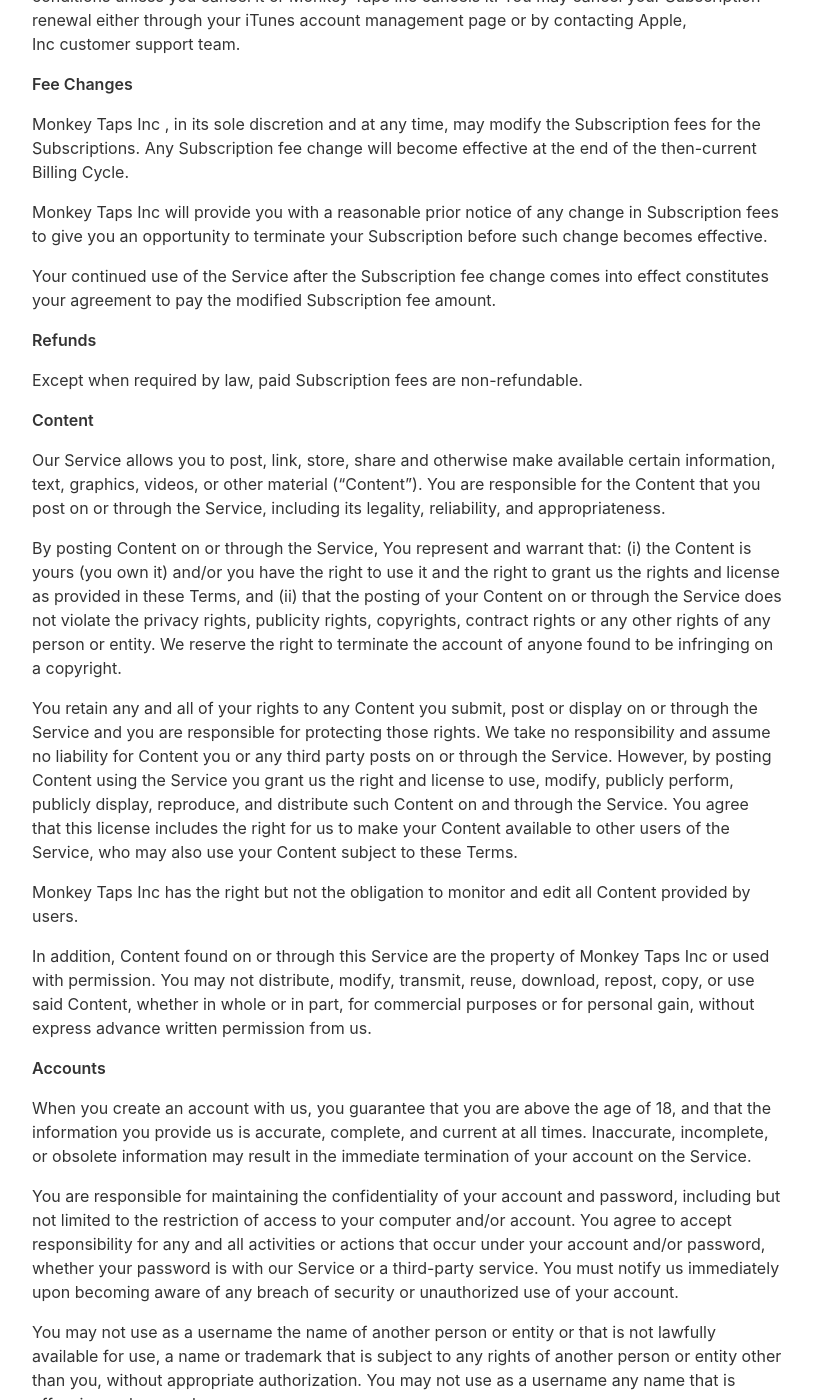
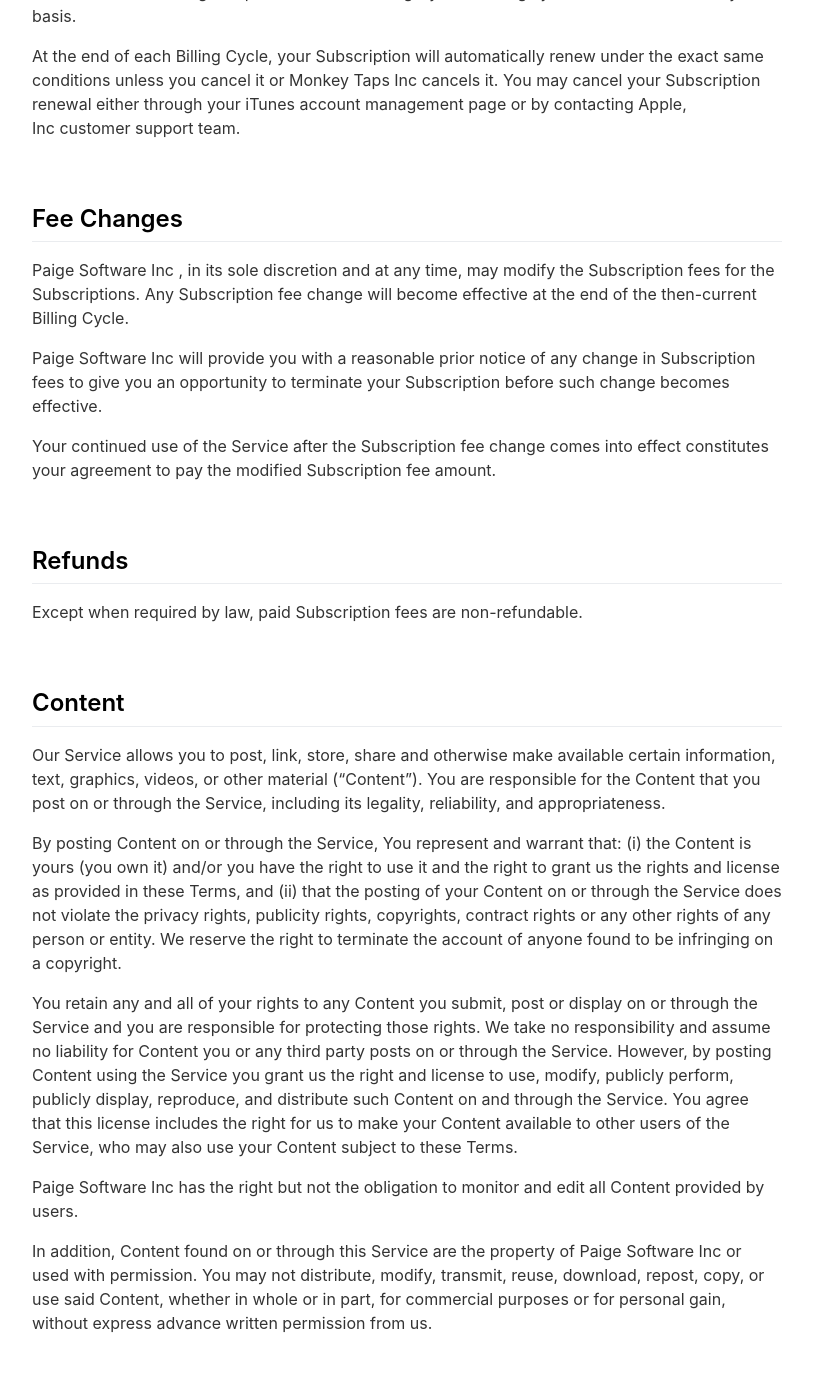
Before and after one commit to paigeshin/weight-reminder-web, a Jekyll site: the page built from _pages/termsofuse.md, in a window 1280 px wide and 1400 px high, scrolled down 860 px. Shown: the whole window, without its empty margins (233-1046 px from the left). Built offline with Jekyll 4.4.1, drawn with Linux system fonts in a browser that asks for light colours; nearby versions of some CDN libraries; some of the changed text lies outside the part shown.

Commit message:
terms of use

```diff
--- a/_pages/termsofuse.md
+++ b/_pages/termsofuse.md
@@ -1,45 +1,53 @@
 ---
 layout: page
-title: Temrs of Use
+title: Terms of Use
 include_in_header: false
 ---
 
 **Last updated**
-Sept 12, 2014
+Sept 12, 2021
 
 # Terms of Use ("Terms")
 
 Last updated: June 1, 2018
 
-Please read these Terms of Use ("Terms", "Terms of Use") carefully before using the mobile application (the "Service") operated by Monkey Taps Inc ("us", "we", or "our").
+Please read these Terms of Use ("Terms", "Terms of Use") carefully before using the mobile application (the "Service") operated by Paige Software Inc ("us", "we", or "our").
 
 Your access to and use of the Service is conditioned upon your acceptance of and compliance with these Terms. These Terms apply to all visitors, users and others who wish to access or use the Service.
 
 By accessing or using the Service you agree to be bound by these Terms. If you disagree with any part of the terms then you do not have permission to access the Service.
 
-**Communications**
+## Communications
 
 By creating an Account on our service, you agree to subscribe to newsletters, marketing or promotional materials and other information we may send. However, you may opt out of receiving any, or all, of these communications from us by following the unsubscribe link or instructions provided in any email we send.
 
-**Subscriptions**
+<br>
+
+## Subscriptions
 
 Some parts of the Service are billed on a subscription basis ("Subscription(s)"). You will be billed in advance on a recurring and periodic basis ("Billing Cycle"). Billing cycles are set on a monthly basis.
 
 At the end of each Billing Cycle, your Subscription will automatically renew under the exact same conditions unless you cancel it or Monkey Taps Inc cancels it. You may cancel your Subscription renewal either through your iTunes account management page or by contacting Apple, Inc customer support team.
 
-**Fee Changes**
+<br>
 
-Monkey Taps Inc , in its sole discretion and at any time, may modify the Subscription fees for the Subscriptions. Any Subscription fee change will become effective at the end of the then-current Billing Cycle.
+## Fee Changes
 
-Monkey Taps Inc will provide you with a reasonable prior notice of any change in Subscription fees to give you an opportunity to terminate your Subscription before such change becomes effective.
+Paige Software Inc , in its sole discretion and at any time, may modify the Subscription fees for the Subscriptions. Any Subscription fee change will become effective at the end of the then-current Billing Cycle.
+
+Paige Software Inc will provide you with a reasonable prior notice of any change in Subscription fees to give you an opportunity to terminate your Subscription before such change becomes effective.
 
 Your continued use of the Service after the Subscription fee change comes into effect constitutes your agreement to pay the modified Subscription fee amount.
 
-**Refunds**
+<br>
+
+## Refunds
 
 Except when required by law, paid Subscription fees are non-refundable.
 
-**Content**
+<br>
+
+## Content
 
 Our Service allows you to post, link, store, share and otherwise make available certain information, text, graphics, videos, or other material ("Content"). You are responsible for the Content that you post on or through the Service, including its legality, reliability, and appropriateness.
 
@@ -47,11 +55,13 @@ By posting Content on or through the Service, You represent and warrant that: (i
 
 You retain any and all of your rights to any Content you submit, post or display on or through the Service and you are responsible for protecting those rights. We take no responsibility and assume no liability for Content you or any third party posts on or through the Service. However, by posting Content using the Service you grant us the right and license to use, modify, publicly perform, publicly display, reproduce, and distribute such Content on and through the Service. You agree that this license includes the right for us to make your Content available to other users of the Service, who may also use your Content subject to these Terms.
 
-Monkey Taps Inc has the right but not the obligation to monitor and edit all Content provided by users.
+Paige Software Inc has the right but not the obligation to monitor and edit all Content provided by users.
 
-In addition, Content found on or through this Service are the property of Monkey Taps Inc or used with permission. You may not distribute, modify, transmit, reuse, download, repost, copy, or use said Content, whether in whole or in part, for commercial purposes or for personal gain, without express advance written permission from us.
+In addition, Content found on or through this Service are the property of Paige Software Inc or used with permission. You may not distribute, modify, transmit, reuse, download, repost, copy, or use said Content, whether in whole or in part, for commercial purposes or for personal gain, without express advance written permission from us.
 
-**Accounts**
+<br>
+
+## Accounts
 
 When you create an account with us, you guarantee that you are above the age of 18, and that the information you provide us is accurate, complete, and current at all times. Inaccurate, incomplete, or obsolete information may result in the immediate termination of your account on the Service.
 
@@ -59,9 +69,15 @@ You are responsible for maintaining the confidentiality of your account and pass
 
 You may not use as a username the name of another person or entity or that is not lawfully available for use, a name or trademark that is subject to any rights of another person or entity other than you, without appropriate authorization. You may not use as a username any name that is offensive, vulgar or obscene.
 
-**Intellectual Property** The Service and its original content (excluding Content provided by users), features and functionality are and will remain the exclusive property of Monkey Taps Inc and its licensors. The Service is protected by copyright, trademark, and other laws of both the United States and foreign countries. Our trademarks and trade dress may not be used in connection with any product or service without the prior written consent of Monkey Taps Inc.
+<br>
 
-**Links To Other Web Sites**
+## Intellectual Property
+
+The Service and its original content (excluding Content provided by users), features and functionality are and will remain the exclusive property of Monkey Taps Inc and its licensors. The Service is protected by copyright, trademark, and other laws of both the United States and foreign countries. Our trademarks and trade dress may not be used in connection with any product or service without the prior written consent of Monkey Taps Inc.
+
+<br>
+
+## Links To Other Web Sites
 
 Our Service may contain links to third party web sites or services that are not owned or controlled by Monkey Taps Inc.
 
@@ -71,7 +87,9 @@ You acknowledge and agree that Monkey Taps Inc shall not be responsible or lia
 
 We strongly advise you to read the terms and conditions and privacy policies of any third party web sites or services that you visit.
 
-**Termination**
+<br>
+
+## Termination
 
 We may terminate or suspend your account and bar access to the Service immediately, without prior notice or liability, under our sole discretion, for any reason whatsoever and without limitation, including but not limited to a breach of the Terms.
 
@@ -79,36 +97,52 @@ If you wish to terminate your account, you may simply discontinue using the Serv
 
 All provisions of the Terms which by their nature should survive termination shall survive termination, including, without limitation, ownership provisions, warranty disclaimers, indemnity and limitations of liability.
 
-**Indemnification**
+<br>
+
+## Indemnification
 
 You agree to defend, indemnify and hold harmless Monkey Taps Inc and its licensee and licensors, and their employees, contractors, agents, officers and directors, from and against any and all claims, damages, obligations, losses, liabilities, costs or debt, and expenses (including but not limited to attorney's fees), resulting from or arising out of a) your use and access of the Service, by you or any person using your account and password; b) a breach of these Terms, or c) Content posted on the Service.
 
-**Limitation Of Liability**
+<br>
+
+## Limitation Of Liability
 
 In no event shall Monkey Taps Inc, nor its directors, employees, partners, agents, suppliers, or affiliates, be liable for any indirect, incidental, special, consequential or punitive damages, including without limitation, loss of profits, data, use, goodwill, or other intangible losses, resulting from (i) your access to or use of or inability to access or use the Service; (ii) any conduct or content of any third party on the Service; (iii) any content obtained from the Service; and (iv) unauthorized access, use or alteration of your transmissions or content, whether based on warranty, contract, tort (including negligence) or any other legal theory, whether or not we have been informed of the possibility of such damage, and even if a remedy set forth herein is found to have failed of its essential purpose.
 
-**Disclaimer**
+<br>
+
+## Disclaimer
 
 Your use of the Service is at your sole risk. The Service is provided on an "AS IS" and "AS AVAILABLE" basis. The Service is provided without warranties of any kind, whether express or implied, including, but not limited to, implied warranties of merchantability, fitness for a particular purpose, non-infringement or course of performance.
 
 Monkey Taps Inc its subsidiaries, affiliates, and its licensors do not warrant that a) the Service will function uninterrupted, secure or available at any particular time or location; b) any errors or defects will be corrected; c) the Service is free of viruses or other harmful components; or d) the results of using the Service will meet your requirements.
 
-**Exclusions**
+<br>
+
+## Exclusions
 
 Some jurisdictions do not allow the exclusion of certain warranties or the exclusion or limitation of liability for consequential or incidental damages, so the limitations above may not apply to you.
 
-**Governing Law**
+<br>
+
+## Governing Law
 
 These Terms shall be governed and construed in accordance with the laws of California, United States, without regard to its conflict of law provisions.
 
 Our failure to enforce any right or provision of these Terms will not be considered a waiver of those rights. If any provision of these Terms is held to be invalid or unenforceable by a court, the remaining provisions of these Terms will remain in effect. These Terms constitute the entire agreement between us regarding our Service, and supersede and replace any prior agreements we might have had between us regarding the Service.
 
-**Changes**
+<br>
+
+## Changes
 
 We reserve the right, at our sole discretion, to modify or replace these Terms at any time. If a revision is material we will provide at least 30 days notice prior to any new terms taking effect. What constitutes a material change will be determined at our sole discretion.
 
 By continuing to access or use our Service after any revisions become effective, you agree to be bound by the revised terms. If you do not agree to the new terms, you are no longer authorized to use the Service.
 
-**Contact Us**
+<br>
 
-If you have any questions about these Terms, please contact us.
+## Contact Us
+
+If you have any questions about these Terms, please contact us. paigesoftware@gmail.com
+
+<br>
```
Also changed, not shown: _pages/privacypolicy.md (+6 -1 lines).
